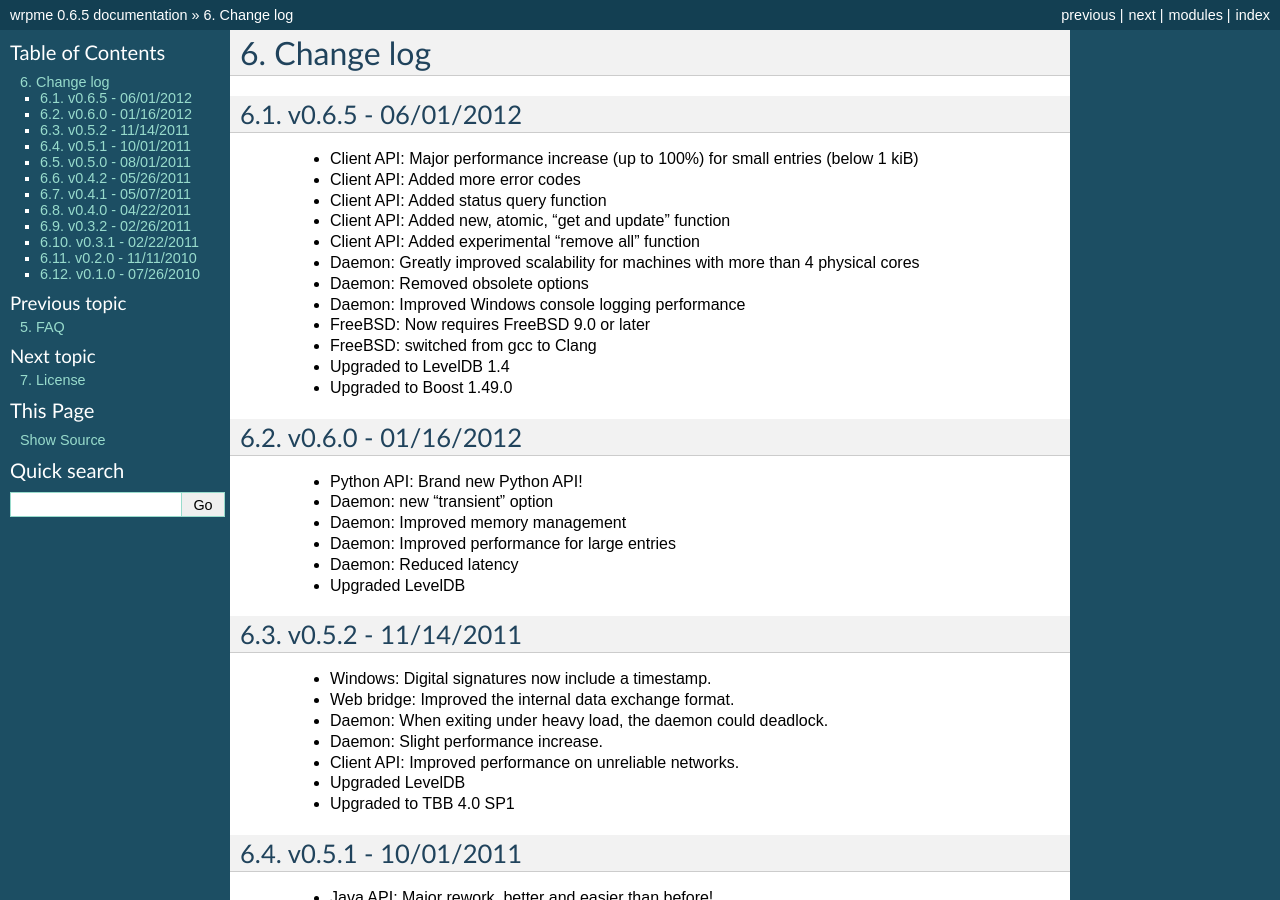
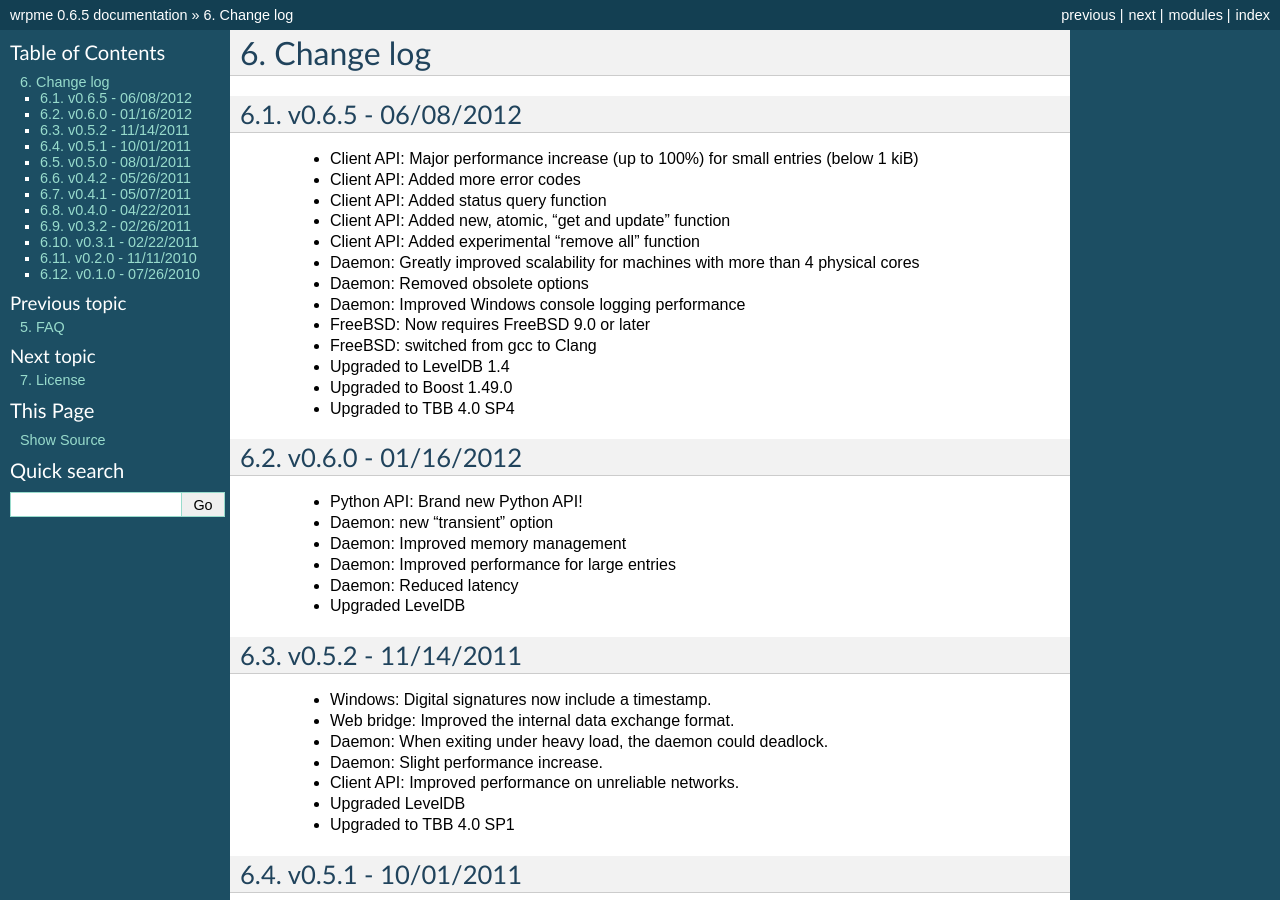
Before and after one commit to iltommi/qdb-documentation, a Sphinx documentation site: the page built from source/changes.rst, in a window 1280 px wide and 900 px high. Built offline with Sphinx 7.4.7, drawn with Linux system fonts in a browser that asks for light colours; formulas are drawn with MathJax 3.

Commit message:
Update changes date

```diff
--- a/source/changes.rst
+++ b/source/changes.rst
@@ -1,7 +1,7 @@
 Change log
 ***************
 
-v0.6.5 - 06/01/2012
+v0.6.5 - 06/08/2012
 -------------------
 
     * Client API: Major performance increase (up to 100%) for small entries (below 1 kiB)
@@ -16,6 +16,7 @@ v0.6.5 - 06/01/2012
     * FreeBSD: switched from gcc to Clang
     * Upgraded to LevelDB 1.4
     * Upgraded to Boost 1.49.0
+    * Upgraded to TBB 4.0 SP4
 
 v0.6.0 - 01/16/2012
 -------------------
```
